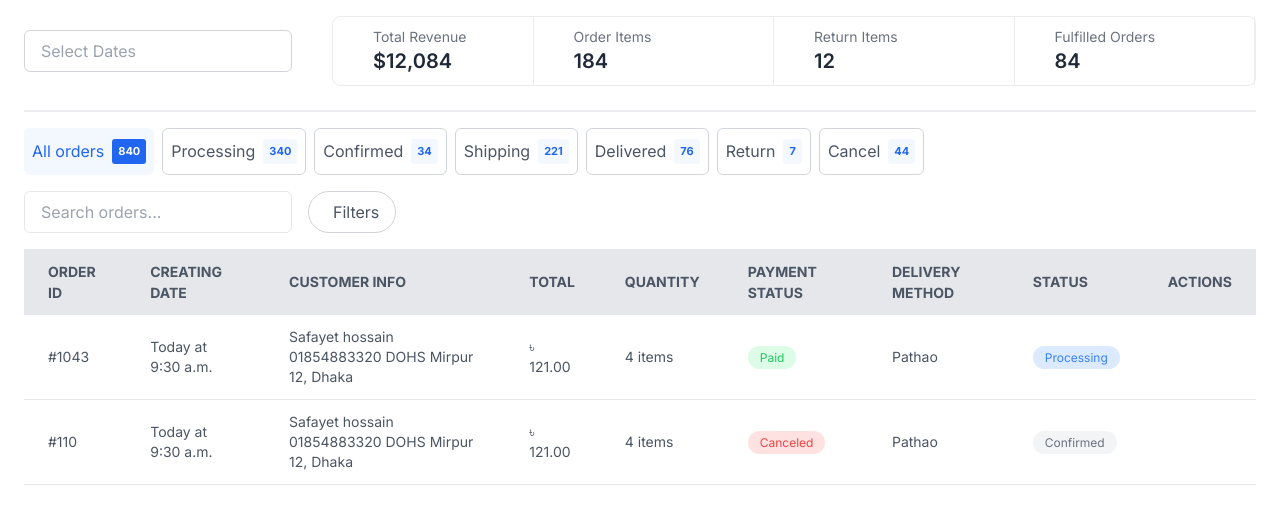
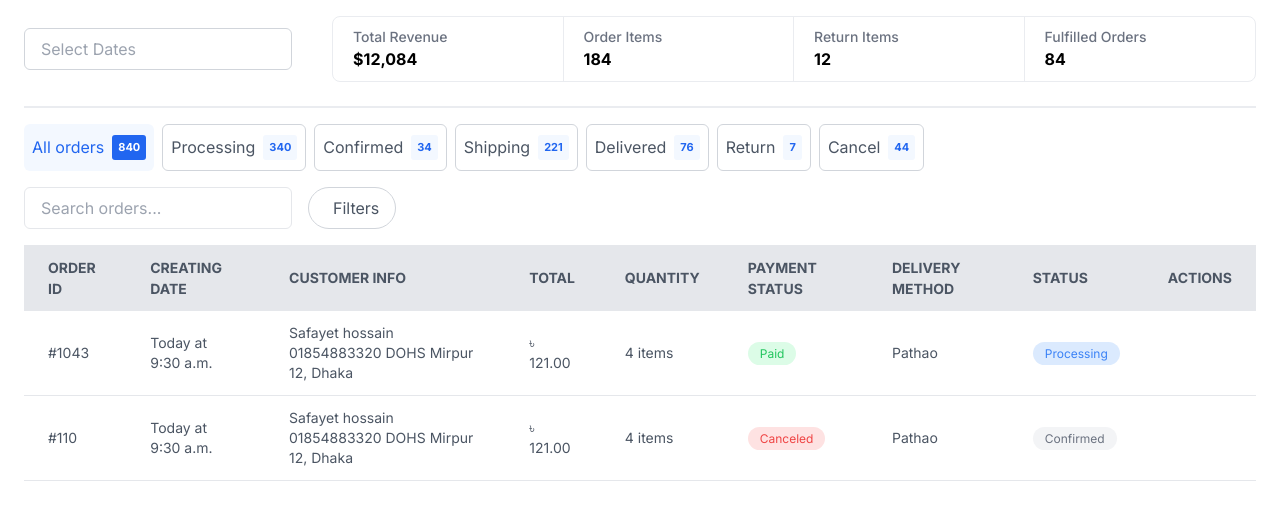
Before and after one commit to tanmoypaul1005/qzency, a Next.js app: page / in a window 1280 px wide. Shown: the top 524 px of the page. Built offline with nearby package versions, Linux system fonts and the light colour scheme.

Commit message:
chore: Refactor DashboardSummary component to use summaryData array for rendering

```diff
--- a/app/components/filter/DashboardSummary.js
+++ b/app/components/filter/DashboardSummary.js
@@ -10,6 +10,13 @@ const DashboardSummary = ({ totalRevenue, orderItems, returnItems, fulfilledOrde
     const handleDateChange = (date) => {
         setStartDate(date);
     };
+
+    const summaryData = [
+        { label: 'Total Revenue', value: `$${totalRevenue}` },
+        { label: 'Order Items', value: orderItems },
+        { label: 'Return Items', value: returnItems },
+        { label: 'Fulfilled Orders', value: fulfilledOrders },
+    ];
 
     return (
         <div className="flex flex-col items-center justify-between w-full pb-6 mx-auto space-y-6 border-b-2 border-[#EAECF0] md:flex-row md:space-y-0 md:space-x-8">
@@ -25,25 +32,15 @@ const DashboardSummary = ({ totalRevenue, orderItems, returnItems, fulfilledOrde
                     {startDate ? format(startDate, 'MM/dd/yyyy') : ''}
                 </span>
             </div>
-            {/* px-6 py-2.5 */}
-            <div className="grid w-full border-[1px] border-[#EAECF0] rounded-lg  grid-cols-2 gap-6 md:gap-10 md:grid-cols-4">
-                <div className="flex flex-col py-2.5 items-start ml-10 border-r-[1px] border-[#EAECF0]">
-                    <span className="text-sm text-gray-500">Total Revenue</span>
-                    <span className="text-xl font-semibold text-gray-800">${totalRevenue}</span>
+
+            <div className="grid w-full border border-[#EAECF0] rounded-lg grid-cols-2 md:grid-cols-4">
+            {summaryData.map((item, index) => (
+                <div key={index} className={`flex flex-col ml-5 py-2.5 items-start ${index !== summaryData.length - 1 ? 'border-r border-[#EAECF0]' : ''}`}>
+                    <span className="text-sm font-medium text-gray-500">{item.label}</span>
+                    <span className="text-base font-bold text-gray-[#323232]">{item.value}</span>
                 </div>
-                <div className="flex flex-col py-2.5 items-start  border-r-[1px] border-[#EAECF0]">
-                    <span className="text-sm text-gray-500">Order Items</span>
-                    <span className="text-xl font-semibold text-gray-800">{orderItems}</span>
-                </div>
-                <div className="flex flex-col py-2.5 items-start border-r-[1px] border-[#EAECF0]">
-                    <span className="text-sm text-gray-500">Return Items</span>
-                    <span className="text-xl font-semibold text-gray-800">{returnItems}</span>
-                </div>
-                <div className="flex flex-col py-2.5 items-start border-r-[1px] border-[#EAECF0]">
-                    <span className="text-sm text-gray-500">Fulfilled Orders</span>
-                    <span className="text-xl font-semibold text-gray-800">{fulfilledOrders}</span>
-                </div>
-            </div>
+            ))}
+        </div>
         </div>
     );
 };
```
